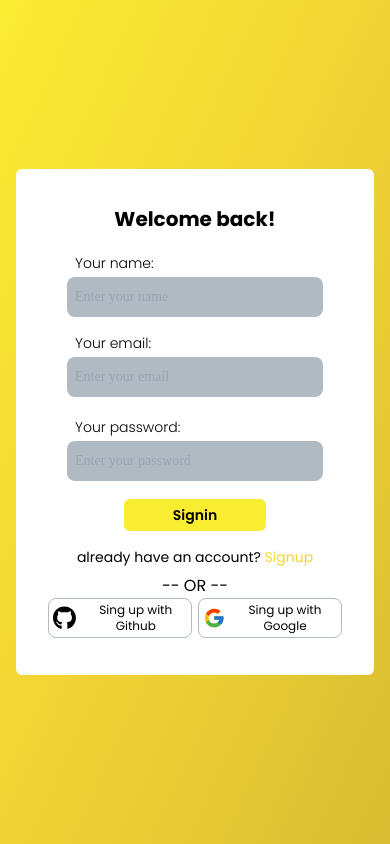
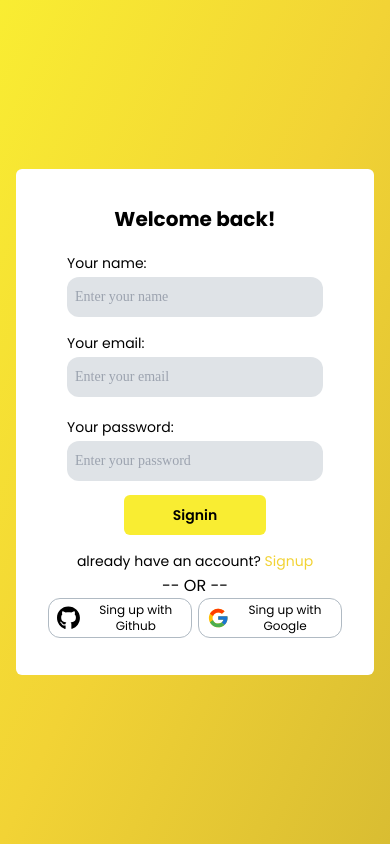
Before and after one commit to Fabio-Alfredo/Saz-n-Pro, a React (Vite) app in the folder SazonPro-Frontend/SazonPro/: page / in a window 390 px wide. Built offline with nearby package versions, Linux system fonts and the light colour scheme.

Commit message:
update: new color ipunts and responsive desing

```diff
--- a/SazonPro-Frontend/SazonPro/src/components/auth/AuthMethods.jsx
+++ b/SazonPro-Frontend/SazonPro/src/components/auth/AuthMethods.jsx
@@ -12,15 +12,15 @@ const AuthMethods = () => {
         </h1>
         <LoginForm />
       </div>
-      <div className="row-span-1 flex flex-col items-center pt-5 gap-1">
+      <div className="row-span-1 flex flex-col items-center py-5 gap-1">
         <p className="text-center font-sans">-- OR --</p>
         <div className="flex justify-between w-full px-8">
-          <button className="flex pl-1 items-center border-solid border border-gray h-10 w-36 rounded-lg cursor-pointer font-sans text-xs">
-            <FaGithub className="text-2xl mr-1" />
+          <button className="flex pl-2 items-center border-solid border border-gray h-10 w-36 rounded-xl cursor-pointer font-sans text-xs">
+            <FaGithub className="text-2xl" />
             Sing up with Github
           </button>
-          <button className="flex pl-1 items-center border-solid border border-gray h-10 w-36 rounded-lg cursor-pointer font-sans text-xs">
-            <FcGoogle className="text-2xl mr-1" />
+          <button className="flex pl-2 items-center border-solid border border-gray h-10 w-36 rounded-xl cursor-pointer font-sans text-xs">
+            <FcGoogle className="text-2xl" />
             Sing up with Google
           </button>
         </div>
--- a/SazonPro-Frontend/SazonPro/src/components/auth/LoginForm.jsx
+++ b/SazonPro-Frontend/SazonPro/src/components/auth/LoginForm.jsx
@@ -4,30 +4,30 @@ const LoginForm = () => {
   return (
     <form className="grid grid-rows-4 place-items-center p-5 w-full">
       <div className='flex flex-col pb-4 w-64'>
-        <label className='pl-2 pb-1 font-sans font-light text-sm md:text-xl'>Your name:</label>
+        <label className='pb-1 font-sans font-normal text-sm md:text-xl'>Your name:</label>
         <input
-          className="rounded-lg h-10 w-full pl-2 bg-gray text-sm md:text-xl"
+          className="h-10 w-full rounded-xl pl-2 bg-gray bg-opacity-40 text-sm md:text-base"
           placeholder="Enter your name"
         />
       </div>
       <div className='flex flex-col pb-4 w-64'>
-        <label className="pl-2 pb-1 font-sans font-light text-sm">Your email:</label>
+        <label className="pb-1 font-sans font-normal  text-sm">Your email:</label>
         <input
-          className="rounded-lg h-10 w-full pl-2 bg-gray text-sm md:text-xl"
+          className="h-10 w-full rounded-xl pl-2 bg-gray bg-opacity-40 text-sm md:text-base"
           placeholder="Enter your email"
         />
       </div>
       <div className='flex flex-col pb-2 w-64'>
-        <label className="pl-2 pb-1 font-sans font-light text-sm">Your password:</label>
+        <label className="pb-1 font-sans font-normal text-sm">Your password:</label>
         <input
-          className="rounded-lg h-10 w-full pl-2 bg-gray text-sm"
+          className='h-10 w-full rounded-xl pl-2 bg-gray bg-opacity-40 text-sm md:text-base'
           type="password"
           placeholder="Enter your password"
         />
       </div>
       <div className="flex flex-col items-center gap-4">
         <input
-          className="bg-primary rounded-md h-8 w-3/5 cursor-pointer font-sans font-semibold text-sm"
+          className="bg-primary rounded-md h-10 w-3/5 cursor-pointer font-sans font-semibold text-sm"
           type="submit"
           value="Signin"
         />
--- a/SazonPro-Frontend/SazonPro/tailwind.config.js
+++ b/SazonPro-Frontend/SazonPro/tailwind.config.js
@@ -12,7 +12,7 @@ export default {
       gray: '#B0BAC3',
       gray_dark: '#7C838A',
       white: '#FFFFFF',
-      inputs: '#E6F3FF',
+      gray_light_blue: '#E6F3FF',
     },
     fontFamily: {
       sans: ['Poppins', 'sans-serif'],
```
